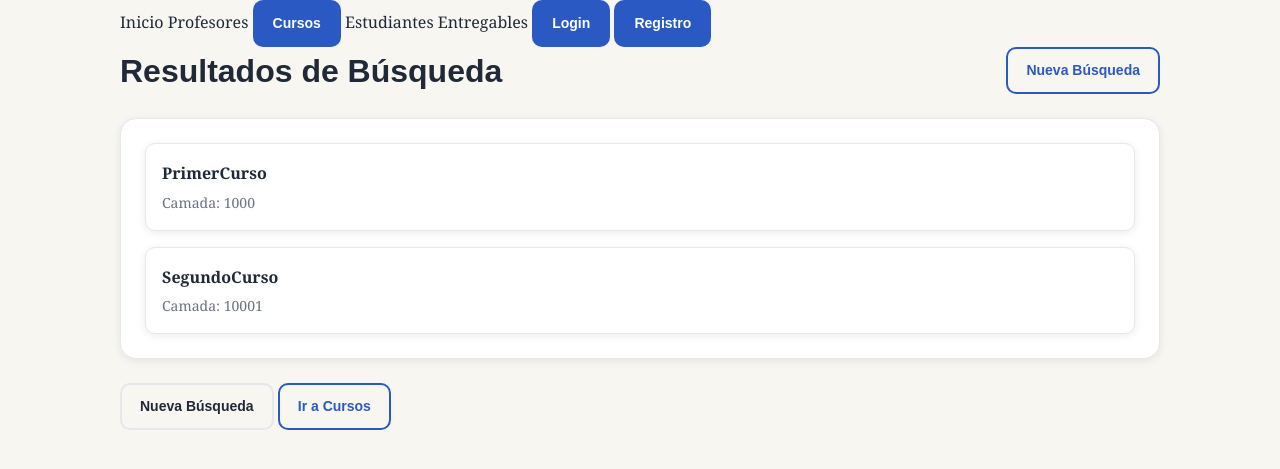
After one commit to thyagomaderna-star/AppCoder, a Django app: template user/templates/user/resultados_busqueda.html in a window 1280 px wide. The commit adds this page. Shown: the top 469 px of the page. Run offline with Django 5.2, Linux system fonts and the light colour scheme; the template is opened without the code that fills it: values that come from a table or form of the project are taken from there, others are empty; data comes from the database, SQL or seed files in the repository.

Commit message:
Se agregó la view resultados_busqueda-buscar_curso y se agrega las urls y views

```diff
--- /dev/null
+++ b/user/templates/user/resultados_busqueda.html
@@ -0,0 +1,35 @@
+{# --- UNIDAD 11 - CODE --- #}
+{# Resultados de búsqueda de cursos - Búsqueda con Formularios #}
+
+{% extends "user/base.html" %}
+
+{% block title %}Resultados de Búsqueda - AppCoder{% endblock %}
+
+{% block content %}
+<div class="container">
+  <div class="page-header">
+    <h1 class="page-header__title">Resultados de Búsqueda</h1>
+    <a href="{% url 'buscarCurso' %}" class="btn btn--outline">Nueva Búsqueda</a>
+  </div>
+  <div class="card">
+    {% if resultados %}
+      <div class="item-list">
+        {% for curso in resultados %}
+        <div class="item-list__row">
+          <div class="item-list__info">
+            <div class="item-list__name">{{ curso.nombre }}</div>
+            <div class="item-list__meta">Camada: {{ curso.camada }}</div>
+          </div>
+        </div>
+        {% endfor %}
+      </div>
+    {% else %}
+      <p>No se encontraron resultados para la camada especificada.</p>
+    {% endif %}
+  </div>
+  <p style="margin-top: 1.5rem;">
+    <a href="{% url 'buscarCurso' %}" class="btn btn--ghost">Nueva Búsqueda</a>
+    <a href="{% url 'cursos' %}" class="btn btn--outline">Ir a Cursos</a>
+  </p>
+</div>
+{% endblock %}
--- a/user/urls.py
+++ b/user/urls.py
@@ -6,5 +6,5 @@ urlpatterns = [
     path("probando/", views.probando_template, name="probando"),
     path("cursos/", views.cursos, name="cursos"),
     path("cursoFormulario/", views.cursoFormulario, name="cursoFormulario"),
-    path("buscarCurso", views.buscarCurso, name="buscarCurso"),
+    path("buscarCurso/", views.buscarCurso, name="buscarCurso"),
 ]
--- a/user/views.py
+++ b/user/views.py
@@ -4,6 +4,8 @@ from django.shortcuts import render
 from .models import Curso
 from .forms import CursoFormulario, BusquedaCursoFormulario
 
+
+# * Ejemplo de CARGA DE TEMPLATE MANUAL
 def inicio(request):
     template = loader.get_template("user/inicio.html")
     return HttpResponse(template.render())
```
Also changed, not shown: user/templates/user/buscar_curso.html (+23 -10 lines).
